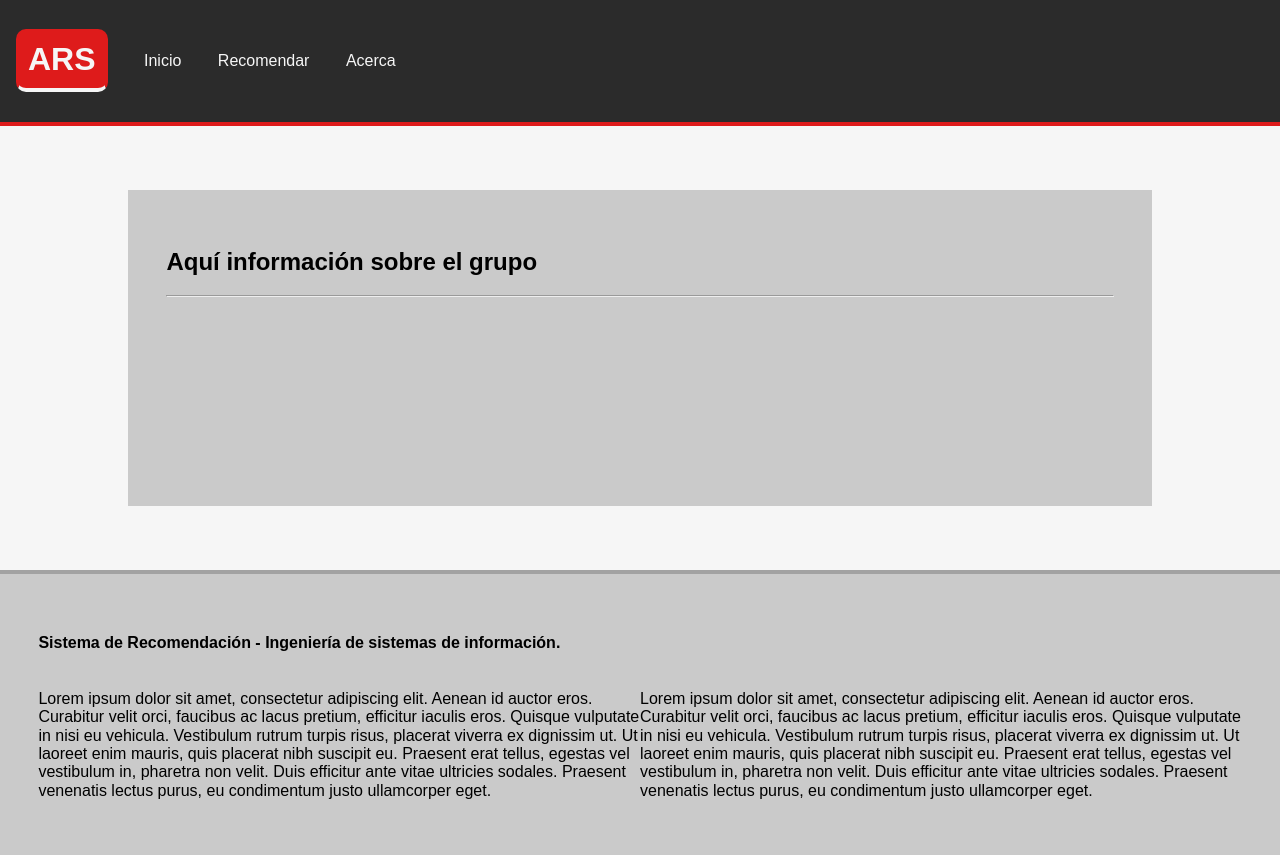
After one commit to ncordon/recommendation-system, a Flask app: template templates/artist.html in a window 1280 px wide. The commit adds this page. Run offline with Flask 2, Linux system fonts and the light colour scheme; the template is opened without the code that fills it, so the values that code supplies are empty; some libraries are stand-ins or nearby versions.

Commit message:
Añade template para grupo, pero no funciona en algunos casos (?)

```diff
--- a/main.py
+++ b/main.py
@@ -48,11 +48,10 @@ def recommend():
 
     return render_template("table.html", recommendations = recommendations)
 
-@app.route("/bdtest")
-def echo():
-    query = group.query(ndb.GenericProperty('name')=='Sandy')
-    print query
-    return(query.get().genre)
+@app.route("/<groupname>")
+def echo(groupname):
+    data_handler.get_data_for(groupname)
+    return render_template("artist.html")
 
 @app.route("/bdtest2")
 def echo2():
--- /dev/null
+++ b/templates/artist.html
@@ -0,0 +1,6 @@
+{% extends "layout.html" %}
+{% block title %}Información acerca del grupo{% endblock %}
+{% block body %}
+  <h2>Aquí información sobre el grupo</h2>
+  <hr>
+{% endblock %}
--- a/templates/layout.html
+++ b/templates/layout.html
@@ -12,7 +12,7 @@
   <body>
     <header>
       <nav class="pure-menu pure-menu-horizontal">
-        <a href="/" class="pure-menu-heading"><h1 class="customHeader">Título</h1></a>
+        <a href="/" class="pure-menu-heading"><h1 class="customHeader">ARS</h1></a>
         <ul class="pure-menu-list">
           <li class="pure-menu-item"><a href="/" class="pure-menu-link customLi">Inicio</a></li>
           <li class="pure-menu-item"><a href="/ask-recommendation" class="pure-menu-link customLi">Recomendar</a></li>
--- a/templates/table.html
+++ b/templates/table.html
@@ -6,7 +6,7 @@
   <hr>
     {% for artist in recommendations %}
 
-    <p>{{ artist }}</p>
+    <p><a href='./{{artist}}'> {{ artist }} </a></p>
 
     {% endfor %}
 </article>
```
